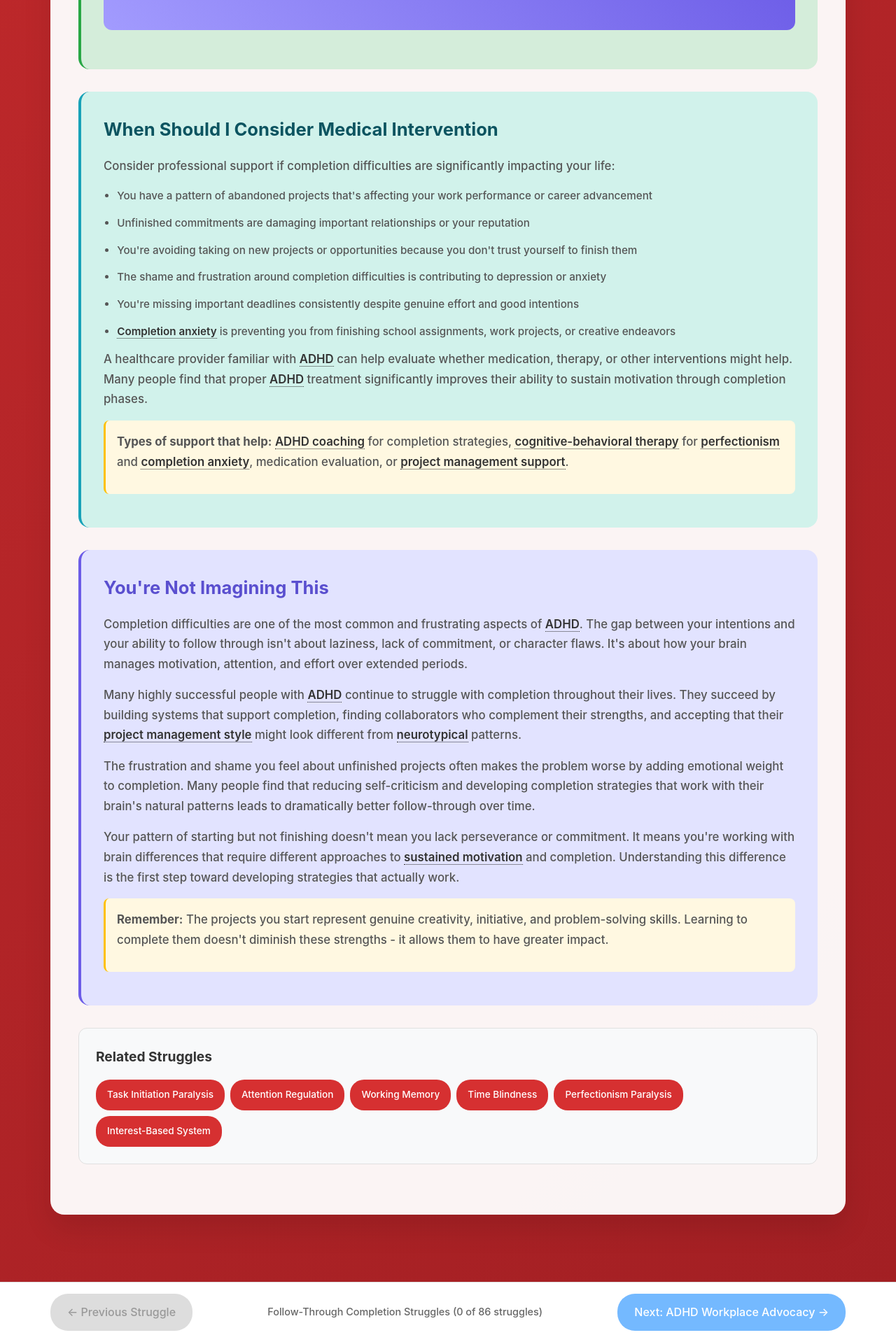
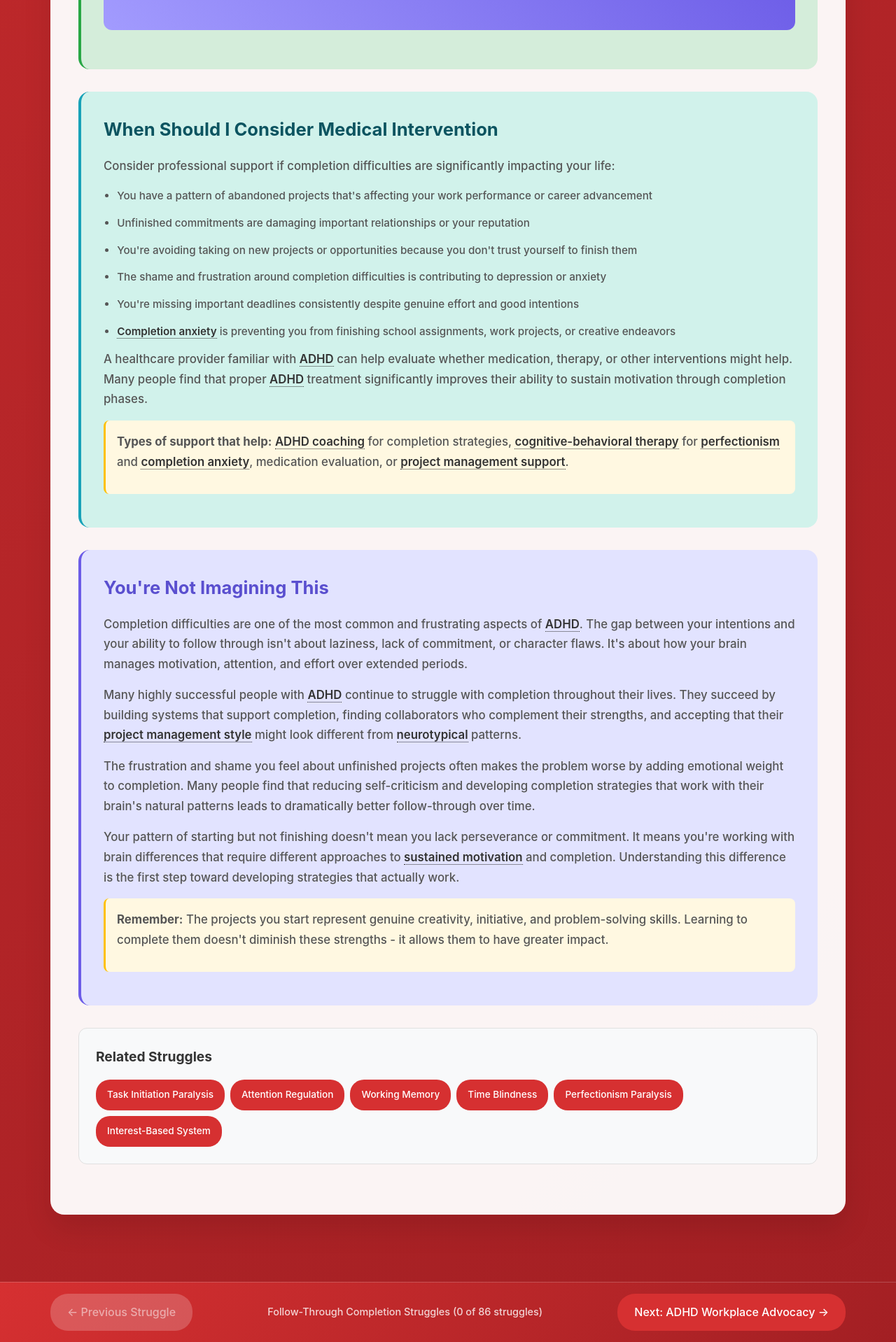
Before and after one commit to neurodivergent-survival-guide/neurodivergent-survival-guide, a Jekyll site: the page built from struggles/follow-through-completion.html, in a window 1280 px wide. Shown: the part 3289-5207 px from the top of the page at 70% size. Built offline with Jekyll 4.4.1, drawn with Linux system fonts in a browser that asks for light colours.

Commit message:
Update struggle.html

```diff
--- a/_layouts/struggle.html
+++ b/_layouts/struggle.html
@@ -1,10 +1,70 @@
 ---
 layout: default
 ---
-
 {{ content }}
 
-{% assign struggles = site.data.struggles | sort: 'name' %}
+{% if page.condition %}
+  {% assign colors = site.data.condition_colors[page.condition] %}
+{% else %}
+  {% assign colors = site.data.condition_colors['adhd'] %}
+{% endif %}
+
+<style>
+  .struggle-navigation {
+    background: linear-gradient(135deg, {{ colors.gradient_start }}, {{ colors.gradient_end }});
+    color: white;
+    padding: 1rem 0;
+    border-top: 1px solid rgba(255, 255, 255, 0.2);
+    margin-top: 2rem;
+  }
+
+  .struggle-navigation .nav-container {
+    display: flex;
+    justify-content: space-between;
+    align-items: center;
+    max-width: 1200px;
+    margin: 0 auto;
+    padding: 0 2rem;
+  }
+
+  .struggle-navigation .nav-link {
+    background: {{ colors.primary }};
+    color: white;
+    padding: 0.8rem 1.5rem;
+    border-radius: 25px;
+    text-decoration: none;
+    font-weight: 500;
+    transition: all 0.3s ease;
+  }
+
+  .struggle-navigation .nav-link:hover {
+    background: {{ colors.secondary }};
+    transform: translateY(-1px);
+    color: white;
+    text-decoration: none;
+  }
+
+  .struggle-navigation .nav-link.disabled {
+    background: rgba(255, 255, 255, 0.2);
+    color: rgba(255, 255, 255, 0.5);
+  }
+
+  .struggle-navigation .nav-position {
+    color: rgba(255, 255, 255, 0.8);
+    font-size: 0.9rem;
+  }
+
+  @media (max-width: 768px) {
+    .struggle-navigation .nav-container {
+      flex-direction: column;
+      gap: 1rem;
+      text-align: center;
+      padding: 0 1rem;
+    }
+  }
+</style>
+
+{% assign struggles = site.data.struggles %}
 {% assign current_index = -1 %}
 {% for struggle in struggles %}
   {% if struggle.slug == page.slug %}
@@ -13,25 +73,25 @@ layout: default
   {% endif %}
 {% endfor %}
 
-<div style="background: #fff; padding: 1rem 0; border-top: 1px solid #e0e0e0; margin-top: 2rem;">
-  <div style="display: flex; justify-content: space-between; align-items: center; max-width: 1200px; margin: 0 auto; padding: 0 2rem;">
+<div class="struggle-navigation">
+  <div class="nav-container">
     {% if current_index > 0 %}
       {% assign prev_index = current_index | minus: 1 %}
       {% assign prev_struggle = struggles[prev_index] %}
-      <a href="{{ '/struggles/' | append: prev_struggle.slug | append: '.html' | relative_url }}" style="background: #74b9ff; color: white; padding: 0.8rem 1.5rem; border-radius: 25px; text-decoration: none; font-weight: 500;">← Previous: {{ prev_struggle.name }}</a>
+      <a href="{{ '/struggles/' | append: prev_struggle.slug | append: '.html' | relative_url }}" class="nav-link">← Previous: {{ prev_struggle.name }}</a>
     {% else %}
-      <span style="background: #ddd; color: #999; padding: 0.8rem 1.5rem; border-radius: 25px;">← Previous Struggle</span>
+      <span class="nav-link disabled">← Previous Struggle</span>
     {% endif %}
 
     {% assign position = current_index | plus: 1 %}
-    <span style="color: #666; font-size: 0.9rem;">{{ page.title }} ({{ position }} of {{ struggles.size }} struggles)</span>
+    <span class="nav-position">{{ page.title }} ({{ position }} of {{ struggles.size }} struggles)</span>
 
     {% assign next_index = current_index | plus: 1 %}
     {% if next_index < struggles.size %}
       {% assign next_struggle = struggles[next_index] %}
-      <a href="{{ '/struggles/' | append: next_struggle.slug | append: '.html' | relative_url }}" style="background: #74b9ff; color: white; padding: 0.8rem 1.5rem; border-radius: 25px; text-decoration: none; font-weight: 500;">Next: {{ next_struggle.name }} →</a>
+      <a href="{{ '/struggles/' | append: next_struggle.slug | append: '.html' | relative_url }}" class="nav-link">Next: {{ next_struggle.name }} →</a>
     {% else %}
-      <span style="background: #ddd; color: #999; padding: 0.8rem 1.5rem; border-radius: 25px;">Next Struggle →</span>
+      <span class="nav-link disabled">Next Struggle →</span>
     {% endif %}
   </div>
 </div>
```
